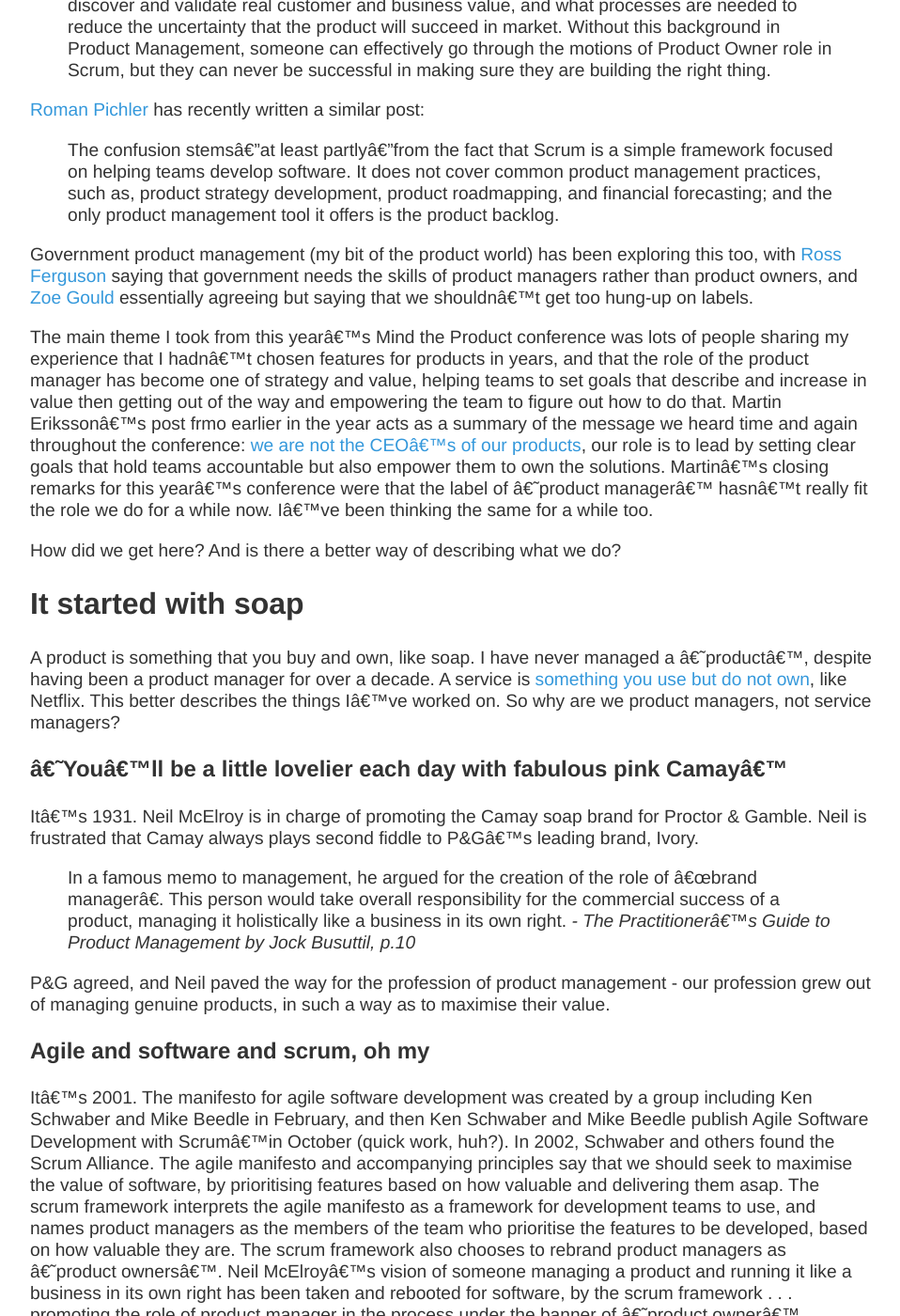
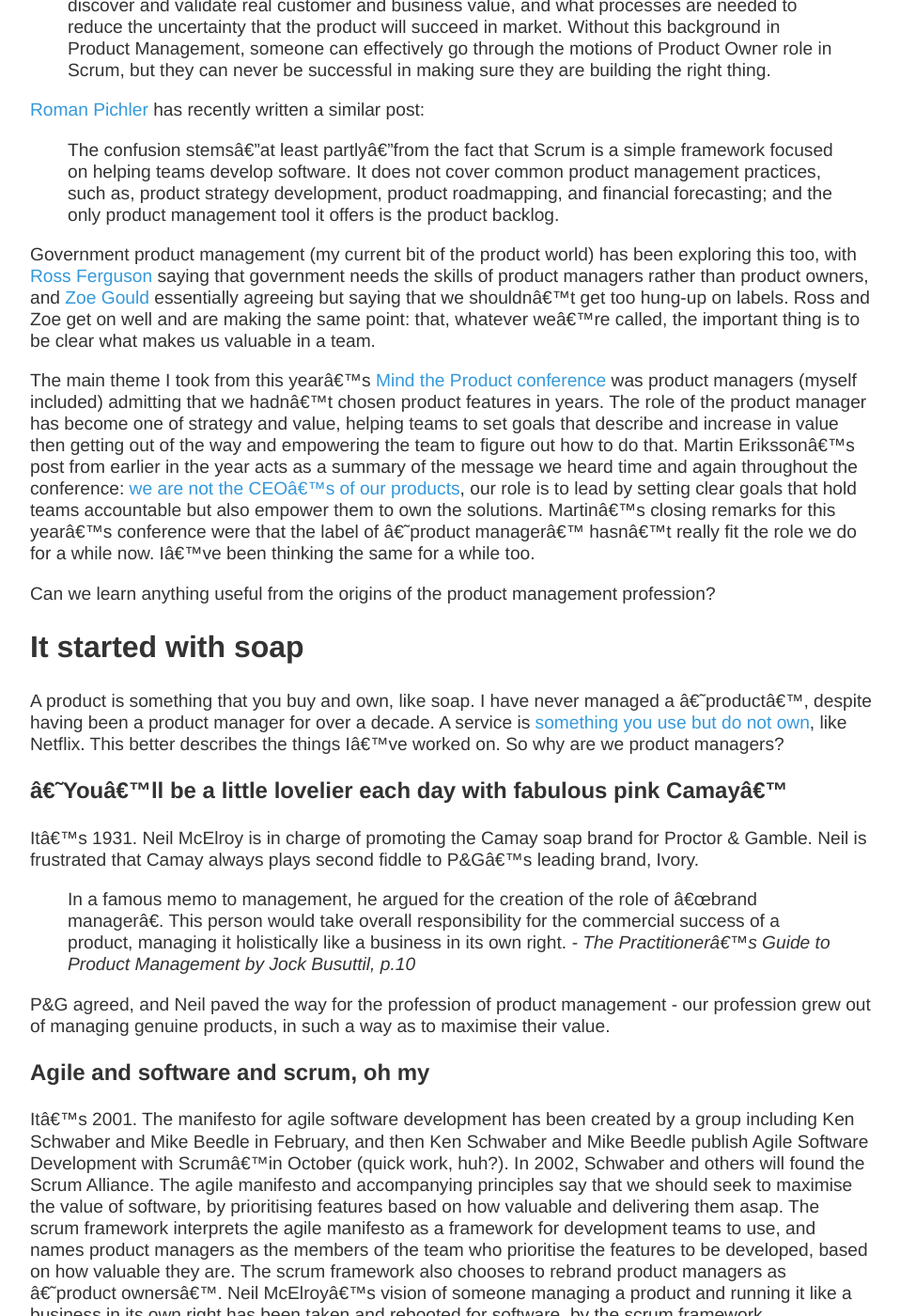
Before and after one commit to scottcolfer/scottcolfer.github.io, a Jekyll site: the page built from _posts/2017-08-25-value-manager.md, in a window 1280 px wide and 1400 px high, scrolled down 833 px. Shown: the whole window at 94% size, without its empty margins (160-1118 px from the left). Built offline with Jekyll 4.4.1, drawn with Linux system fonts in a browser that asks for light colours; some of the changed text lies outside the part shown.

Commit message:
Update 2017-08-25-value-manager.md
Second draft. Scanned for obvious errors. Will merge and then make minor edits via Master.

```diff
--- a/_posts/2017-08-25-value-manager.md
+++ b/_posts/2017-08-25-value-manager.md
@@ -25,15 +25,15 @@
 
 > The confusion stems—at least partly—from the fact that Scrum is a simple framework focused on helping teams develop software. It does not cover common product management practices, such as, product strategy development, product roadmapping, and financial forecasting; and the only product management tool it offers is the product backlog.
 
-Government product management (my bit of the product world) has been exploring this too, with [Ross Ferguson](https://medium.com/@rossferg/product-manager-or-product-owner-7b0033b693c1) saying that government needs the skills of product managers rather than product owners, and [Zoe Gould](https://medium.com/@Zoe_On_The_Go/and-that-is-what-a-product-owner-owns-c60f62df713e) essentially agreeing but saying that we shouldn't get too hung-up on labels.
+Government product management (my current bit of the product world) has been exploring this too, with [Ross Ferguson](https://medium.com/@rossferg/product-manager-or-product-owner-7b0033b693c1) saying that government needs the skills of product managers rather than product owners, and [Zoe Gould](https://medium.com/@Zoe_On_The_Go/and-that-is-what-a-product-owner-owns-c60f62df713e) essentially agreeing but saying that we shouldn't get too hung-up on labels. Ross and Zoe get on well and are making the same point: that, whatever we're called, the important thing is to be clear what makes us valuable in a team.
 
-The main theme I took from this year's Mind the Product conference was lots of people sharing my experience that I hadn't chosen features for products in years, and that the role of the product manager has become one of strategy and value, helping teams to set goals that describe and increase in value then getting out of the way and empowering the team to figure out how to do that. Martin Eriksson's post frmo earlier in the year acts as a summary of the message we heard time and again throughout the conference: [we are not the CEO's of our products](https://medium.com/@bfgmartin/product-managers-you-are-not-the-ceo-3441cb3914e4), our role is to lead by setting clear goals that hold teams accountable but also empower them to own the solutions. Martin's closing remarks for this year's conference were that the label of 'product manager' hasn't really fit the role we do for a while now. I've been thinking the same for a while too.
+The main theme I took from this year's [Mind the Product conference](http://mtpcon.com/london/) was product managers (myself included) admitting that we hadn't chosen product features in years. The role of the product manager has become one of strategy and value, helping teams to set goals that describe and increase in value then getting out of the way and empowering the team to figure out how to do that. Martin Eriksson's post from earlier in the year acts as a summary of the message we heard time and again throughout the conference: [we are not the CEO's of our products](https://medium.com/@bfgmartin/product-managers-you-are-not-the-ceo-3441cb3914e4), our role is to lead by setting clear goals that hold teams accountable but also empower them to own the solutions. Martin's closing remarks for this year's conference were that the label of 'product manager' hasn't really fit the role we do for a while now. I've been thinking the same for a while too.
 
-How did we get here? And is there a better way of describing what we do?
+Can we learn anything useful from the origins of the product management profession?
 
 ## It started with soap
 
-A product is something that you buy and own, like soap. I have never managed a 'product', despite having been a product manager for over a decade. A service is [something you use but do not own](http://www.designcouncil.org.uk/news-opinion/video-what-service-design), like Netflix. This better describes the things I've worked on. So why are we product managers, not service managers?
+A product is something that you buy and own, like soap. I have never managed a 'product', despite having been a product manager for over a decade. A service is [something you use but do not own](http://www.designcouncil.org.uk/news-opinion/video-what-service-design), like Netflix. This better describes the things I've worked on. So why are we product managers?
 
 ### ‘You’ll be a little lovelier each day with fabulous pink Camay’
 
@@ -45,7 +45,7 @@
 
 ### Agile and software and scrum, oh my
 
-It’s 2001. The manifesto for agile software development was created by a group including Ken Schwaber and Mike Beedle in February, and then Ken Schwaber and Mike Beedle publish Agile Software Development with Scrum’in October (quick work, huh?). In 2002, Schwaber and others found the Scrum Alliance. The agile manifesto and accompanying principles say that we should seek to maximise the value of software, by prioritising features based on how valuable and delivering them asap. The scrum framework interprets the agile manifesto as a framework for development teams to use, and names product managers as the members of the team who prioritise the features to be developed, based on how valuable they are. The scrum framework also chooses to rebrand product managers as ‘product owners’. Neil McElroy’s vision of someone managing a product and running it like a business in its own right has been taken and rebooted for software, by the scrum framework . . . promoting the role of product manager in the process under the banner of ‘product owner’.
+It’s 2001. The manifesto for agile software development has been created by a group including Ken Schwaber and Mike Beedle in February, and then Ken Schwaber and Mike Beedle publish Agile Software Development with Scrum’in October (quick work, huh?). In 2002, Schwaber and others will found the Scrum Alliance. The agile manifesto and accompanying principles say that we should seek to maximise the value of software, by prioritising features based on how valuable and delivering them asap. The scrum framework interprets the agile manifesto as a framework for development teams to use, and names product managers as the members of the team who prioritise the features to be developed, based on how valuable they are. The scrum framework also chooses to rebrand product managers as ‘product owners’. Neil McElroy’s vision of someone managing a product and running it like a business in its own right has been taken and rebooted for software, by the scrum framework . . . promoting the role of product manager in the process under the banner of ‘product owner’.
 
 In 2001, software is still predominantly sold in shops, in boxes, on discs. It is something that you buy, and own. It is a product, so a product manager/owner makes sense.
 
@@ -57,7 +57,7 @@
 
 ### A product is (usually) not a business
 
-. . . which brings us back to today, and our current identity crisis in product management. As anyone who has taken or taught on the General Assembly product manager course will know, **'a product is (usually) not the business'**. A product or service is only valuable when it is in the hands of a user, and getting software in the hands of a user takes more that just new features. A 'product manager' is accountable for the strategy by which the value of a product or service (and, increasingly, it's a service) is maximised. We're generalist amongst a team of specialists, hired to be the person in a team who's passionate about the problem and the value of solving that problem, rather than the solution itself. We succeed when we help the team to prioritise its activity to best increase the value of the service, through data-driven prioritisation of goals. We manage value, not the product or service itself. The product or service is built and operated by the teams we work with.
+. . . which brings us back to today, and our current identity crisis in product management. As anyone who has taken or taught on the [General Assembly product manager course](https://generalassemb.ly/education/product-management) will know, **'a product is (usually) not the business'**. A product or service is only valuable when it is in the hands of a user, and getting software in the hands of a user takes more that just new features. A 'product manager' is accountable for the strategy by which the value of a product or service (and, increasingly, it's a service) is maximised. We're generalist amongst a team of specialists, hired to be the person in a team who's passionate about the problem and the value of solving that problem, rather than the solution itself. We succeed when we help the team to prioritise its activity to best increase the value of the service, through data-driven prioritisation of goals. We manage value, not the product or service itself. The product or service is built and operated by the teams we work with.
 
 We manage value. We own the strategy by which we maximise the value of services.
 
@@ -75,7 +75,7 @@
 
 This is a fancy way of saying what me and others have been seeing for a while, and what came through time and again at the Mind the Product Conference: our role is to prioritise and set clear, value-driven goals that maximise the value of services by holding teams to account and empowering them to be their best.
 
-A good goal for a leadership role like a product manager to set is outlined by [Barry O'Reilly](http://barryoreilly.com/2013/10/21/how-to-implement-hypothesis-driven-development/):
+The template for a good 'goal' to be set by a leadership role like a product manager is outlined by [Barry O'Reilly](http://barryoreilly.com/2013/10/21/how-to-implement-hypothesis-driven-development/):
 
 - We believe [this capability]
 - Will result in [this outcome]
@@ -83,7 +83,7 @@
 
 This value-driven approach works at all levels of an organisation: from a user-story on a team backlog, to a mission on a services' roadmap, to a whole-organisation's corporate strategy.
 
-In 2017, this is what is needed from product management: value-driven strategy that can work in complex, adaptive systems and nudege services and organisations towards their goals. Total control and perfect information are not possible today, if indeed they ever were, and we need to introduce confidence through an adapative, data-driven approach that's always linked to the ultimate goal: increasing value for our users, and our organisation. This is why we're increasingly seeing product management moving into the leadership space, with roles such as Lead Product Manager, Product Director and Chief Product Offier much more visible than they used to be: value strategy applies to the organisation as a whole, not just the individual products and services it creates.
+In 2017, this is what is needed from product management: value-driven strategy that can work in complex, adaptive systems and nudege services and organisations towards their goals. Total control and perfect information are not possible today, if indeed they ever were, and we need to introduce confidence through an adapative, data-driven approach that's always linked to the ultimate goal: increasing value for our users, and our organisation. This is why we're increasingly seeing product management moving into the leadership space, with roles such as Lead Product Manager, Product Director and Chief Product Offier much more visible than they used to be. Value strategy applies to the organisation as a whole, not just the individual products and services it creates.
 
 The product manager is dead. Long live the value manager.
 
```
Also changed, not shown: other parts of _posts/2017-08-25-value-manager.md (+2 -2 lines).
